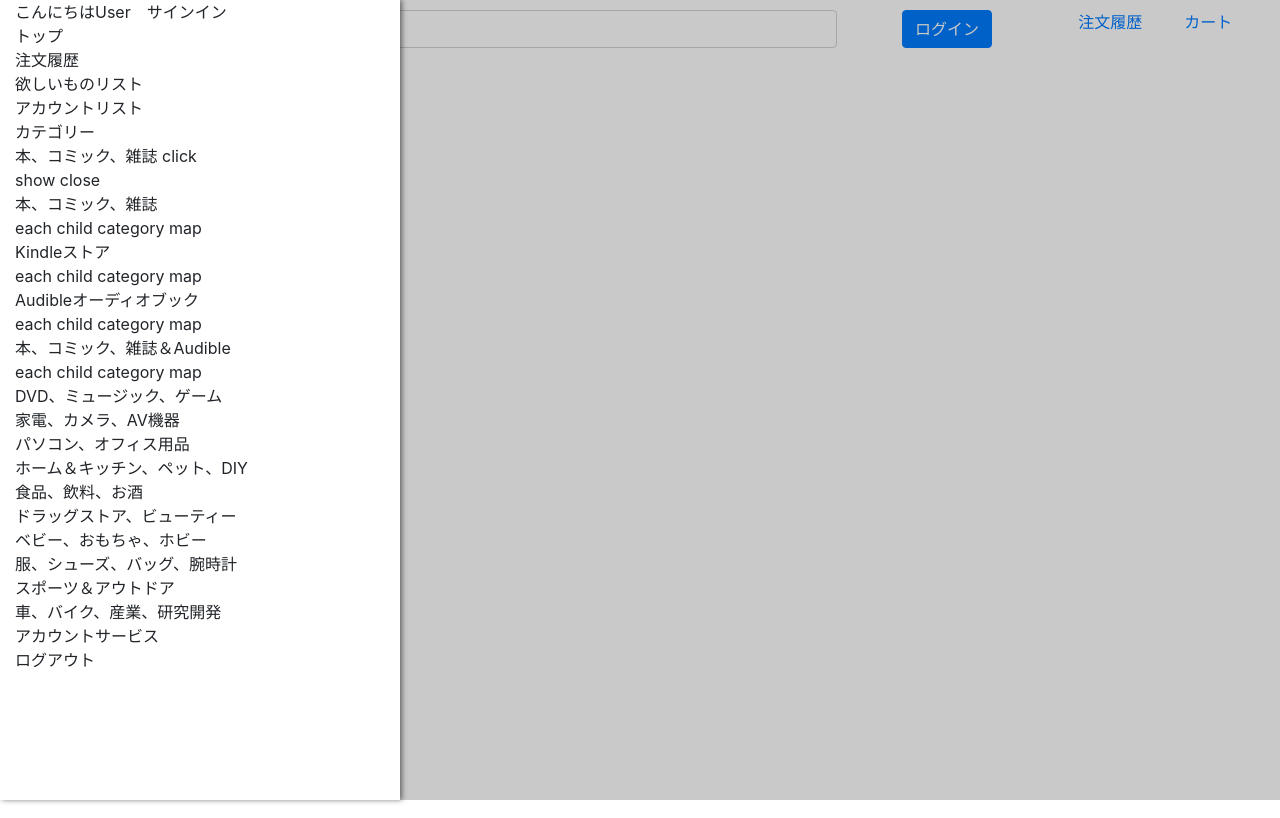
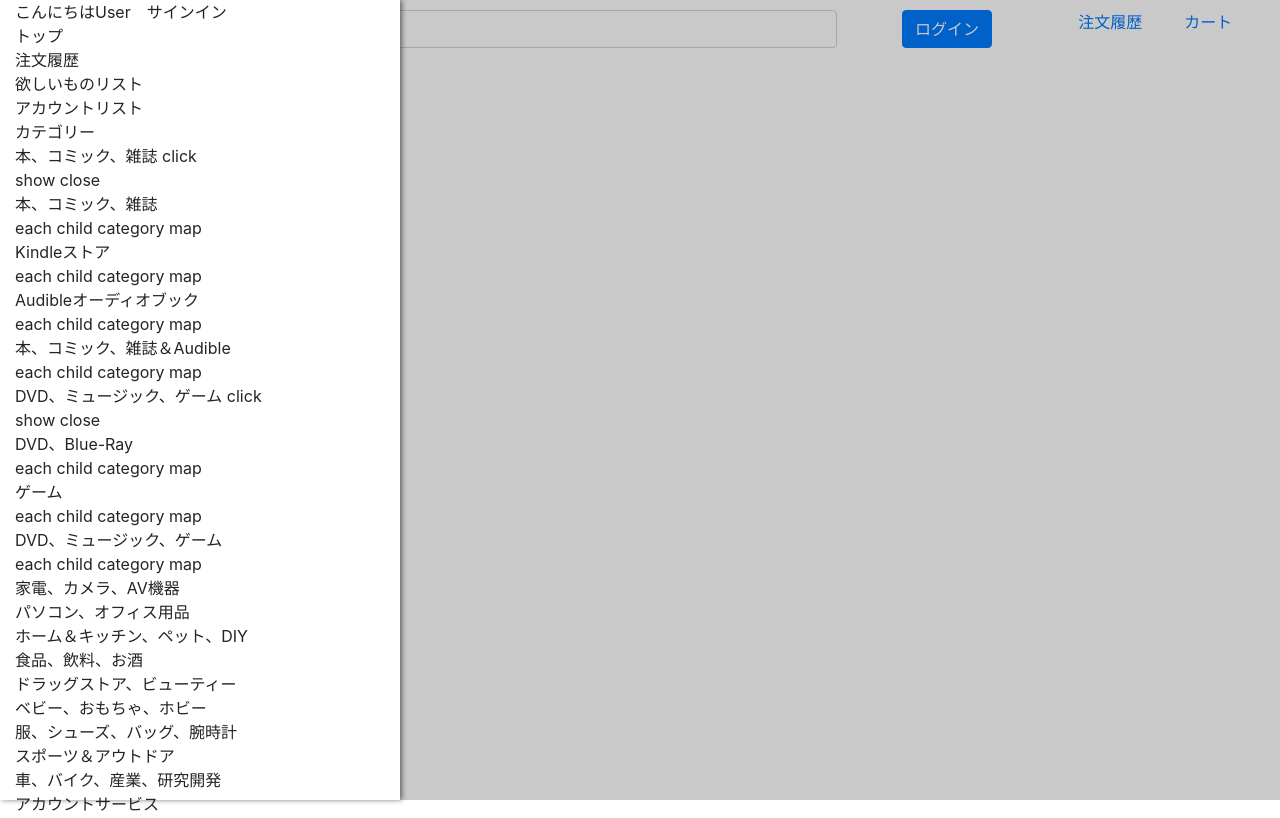
Before and after one commit to XX989tmx/amazon_clone_clientside, a React (Create React App) app: page / in a window 1280 px wide. Both pictures are taken after a click on the button 35 px from the left and 22 px from the top of the page. Built offline with nearby package versions, Linux system fonts and the light colour scheme.

Commit message:
ass category structure 2

```diff
--- a/src/shared/components/navigation/SideNavigation.js
+++ b/src/shared/components/navigation/SideNavigation.js
@@ -111,7 +111,46 @@ const SideNavigation = (props) => {
                       </Col>
                     </Row>
                     <Row>
-                      <Col>DVD、ミュージック、ゲーム</Col>
+                      <Col>
+                        <Row>
+                          <Col>DVD、ミュージック、ゲーム click</Col>
+                        </Row>
+                        <Row>
+                          <Col>
+                            show close
+                            <Row>
+                              <Col>
+                                <Row>
+                                  <Col>DVD、Blue-Ray</Col>
+                                </Row>
+                                <Row>
+                                  <Col>each child category map</Col>
+                                </Row>
+                              </Col>
+                            </Row>
+                            <Row>
+                              <Col>
+                                <Row>
+                                  <Col>ゲーム</Col>
+                                </Row>
+                                <Row>
+                                  <Col>each child category map</Col>
+                                </Row>
+                              </Col>
+                            </Row>
+                            <Row>
+                              <Col>
+                                <Row>
+                                  <Col>DVD、ミュージック、ゲーム</Col>
+                                </Row>
+                                <Row>
+                                  <Col>each child category map</Col>
+                                </Row>
+                              </Col>
+                            </Row>
+                          </Col>
+                        </Row>
+                      </Col>
                     </Row>
                     <Row>
                       <Col>家電、カメラ、AV機器</Col>
```
